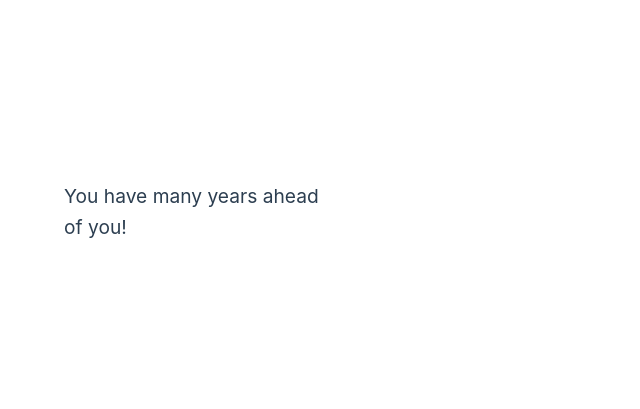
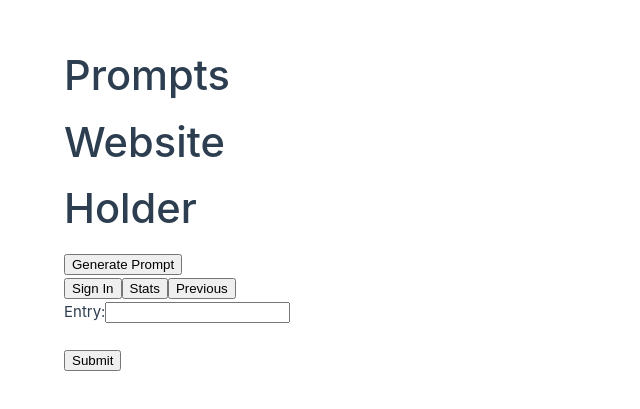
Before and after one commit to KaiYYH/prompts, a Vue app: page / in a window 1280 px wide. Shown: the part 191-600 px from the top of the page, without its empty margins (0-640 px from the left). Built offline with nearby package versions, Linux system fonts and the light colour scheme.

Commit message:
start of html skeleton

```diff
--- a/src/components/Homepage.vue
+++ b/src/components/Homepage.vue
@@ -10,9 +10,30 @@
 <template>
   <div class="greetings">
     <h1 class="green">{{ msg }}</h1>
-    <h3>
-      You have many years ahead of you!
-    </h3>
+    <h1>
+      Prompts Website Holder
+    </h1>
+    <button>
+      Generate Prompt
+    </button>
+
+    <div>
+      <button>
+        Sign In
+      </button>
+      <button>
+        Stats
+      </button>
+      <button>
+        Previous
+      </button>
+    </div>
+
+    <form action="/action_page.php">
+      <label for="entry">Entry:</label>
+      <input type="text" id="entry" name="entry"><br><br>
+      <input type="submit" value="Submit">
+    </form>
   </div>
 </template>
 
```
